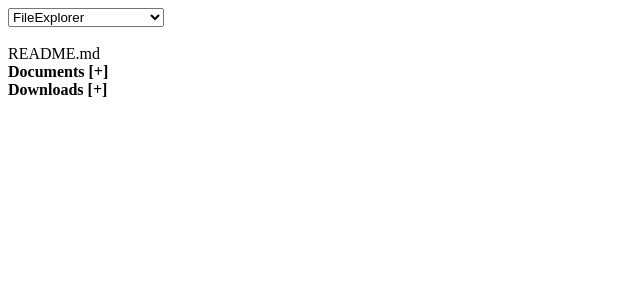
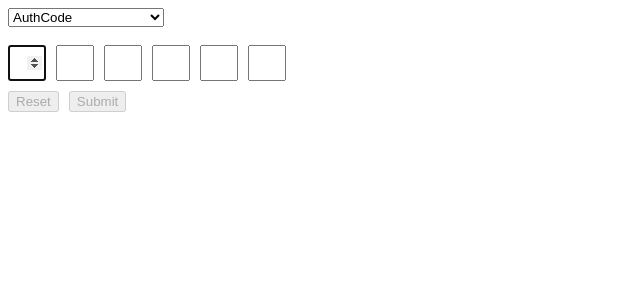
Before and after one commit to kvnchen/frontEndPractice, a Next.js app: page / in a window 1280 px wide. Shown: the top 300 px of the page, without its empty margins (0-640 px from the left). Built offline with nearby package versions, Linux system fonts and the light colour scheme.

Commit message:
auth code

```diff
--- /dev/null
+++ b/src/app/authCode/authCode.js
@@ -0,0 +1,138 @@
+'use client';
+import { useState } from 'react';
+import styles from './styles.module.css';
+
+export function AuthCode() {
+  /**
+   * state
+   *  inputs: array of length 6?
+   *    I think binding inputs to array indicies in state doesnt work well
+   *
+   *  focusIndex: index of currently focused input
+   * maybe entirely unnecessary
+   *
+   * how do you set focus on an element?
+   *  initially set with autoFocus attribute
+   *
+   * forgot how to do XMLHTTPRequest
+   *
+   * time up, going well after looking up how to do stuff
+   *
+   * HTMLElements have a .focus() method
+   *
+   * didn't end up using any state
+   * though not having state makes iterating over inputs kind of cumbersome
+   * yea this seems awkward
+   * kind of mixing vanilla form handling and react rendering
+   *
+   * used: 32 min
+   *
+   * forgot about paste shit
+   * there's a paste event
+   * need to use .clipboardData to grab clipboard, it wont be part of the target's value
+   *
+   * maybe should handle backspace slightly differently
+   */
+  const empty = [
+    '',
+    '',
+    '',
+    '',
+    '',
+    '',
+  ];
+  const [pins, setPins] = useState(empty);
+  // const [focus, setFocus] = useState(0);
+
+  function handleSubmit(formData) {
+    const formJSON = Object.fromEntries(formData.entries());
+    const values = Object.values(formJSON);
+
+    submit(values.join(''));
+  }
+
+  function submit(str) {
+    const req = new XMLHttpRequest();
+    const target = 'https://questions.greatfrontend.com/api/questions/auth-code-input';
+
+    req.addEventListener('loadend', transferComplete);
+    req.open('POST', target);
+    req.setRequestHeader("Content-Type", "application/json;charset=UTF-8");
+    req.send(JSON.stringify({otp: str}));
+  }
+
+  function transferComplete(e) {
+    const target = e.currentTarget;
+
+    if (target.status === 200) {
+      alert('Success!');
+    } else if (target.status === 403) {
+      alert('Incorrect');
+    }
+  }
+
+  function reset() {
+    setPins(empty);
+    // setFocus(0);
+    document.getElementById(0).focus();
+  }
+
+  function changeFocus(id, value) {
+    if (value !== '' && id < 5) {
+      document.getElementById(`${id + 1}`).focus();
+      // setFocus(id + 1);
+    } else if (value === '' && id !== 0) {
+      document.getElementById(`${id - 1}`).focus();
+      // setFocus(id - 1);
+    }
+    const temp = [...pins];
+    temp[id] = value;
+    setPins(temp);
+  }
+
+  // might interfere with onChange...
+  function onPaste(e) {
+    e.preventDefault(); // seems to save some headache
+    const paste = (e.clipboardData || window.clipboardData).getData("text");
+    const toPaste = paste.split('').slice(0, 6);
+    const temp = empty;
+    for (let i = 0; i < toPaste.length; i++) {
+      temp[i] = toPaste[i];
+    }
+    setPins(temp);
+    document.getElementById(Math.min(toPaste.length, 5)).focus();
+  }
+
+  console.log('rerendering');
+
+  return (
+    <form action={handleSubmit}>
+      <div className={styles.inputRow} onPaste={onPaste}>
+        <input id='0' name='pin0' type='number' min={0} max={9} required value={pins[0]} onChange={(e) => changeFocus(0, e.target.value)} autoFocus />
+        <input id='1' name='pin1' type='number' min={0} max={9} required value={pins[1]} onChange={(e) => changeFocus(1, e.target.value)} />
+        <input id='2' name='pin2' type='number' min={0} max={9} required value={pins[2]} onChange={(e) => changeFocus(2, e.target.value)} />
+        <input id='3' name='pin3' type='number' min={0} max={9} required value={pins[3]} onChange={(e) => changeFocus(3, e.target.value)} />
+        <input id='4' name='pin4' type='number' min={0} max={9} required value={pins[4]} onChange={(e) => changeFocus(4, e.target.value)} />
+        <input id='5' name='pin5' type='number' min={0} max={9} required value={pins[5]} onChange={(e) => changeFocus(5, e.target.value)} />
+      </div>
+      <div className={styles.buttonRow}>
+        <button onClick={reset} disabled={(
+          pins[0] === '' &&
+          pins[1] === '' &&
+          pins[2] === '' &&
+          pins[3] === '' &&
+          pins[4] === '' &&
+          pins[5] === ''
+        )}>Reset</button>
+        <button type='submit' disabled={(
+          pins[0] === '' ||
+          pins[1] === '' ||
+          pins[2] === '' ||
+          pins[3] === '' ||
+          pins[4] === '' ||
+          pins[5] === ''
+        )}>Submit</button>
+      </div>
+    </form>
+  )
+}
--- /dev/null
+++ b/src/app/authCode/styles.module.css
@@ -0,0 +1,14 @@
+.inputRow {
+  margin-bottom: 10px;
+}
+
+.inputRow > input {
+  width: 30px;
+  height: 30px;
+  margin-right: 10px;
+  text-align: center;
+}
+
+.buttonRow > button {
+  margin-right: 10px;
+}
--- a/src/app/page.js
+++ b/src/app/page.js
@@ -49,11 +49,12 @@ import { ConnectFour } from './connectFour/connectFour.js';
 
 import { Tasks } from './reducerContext/reducerContext.js';
 import { Grail } from './holyGrail/grail.js';
+import { AuthCode } from './authCode/authCode.js';
 
 // this react project is 350 MB... gonna reuse it for react practice
 
 export default function Home() {
-  const [selection, setSelection] = useState('FileExplorer');
+  const [selection, setSelection] = useState('AuthCode');
 
   const components = {
     MortgageCalculator: <MortgageCalculator />,
@@ -102,7 +103,8 @@ export default function Home() {
     ConnectFour: <ConnectFour />,
 
     Tasks: <Tasks />,
-    Grail: <Grail />
+    Grail: <Grail />,
+    AuthCode: <AuthCode />
   };
 
   function select() {
```
